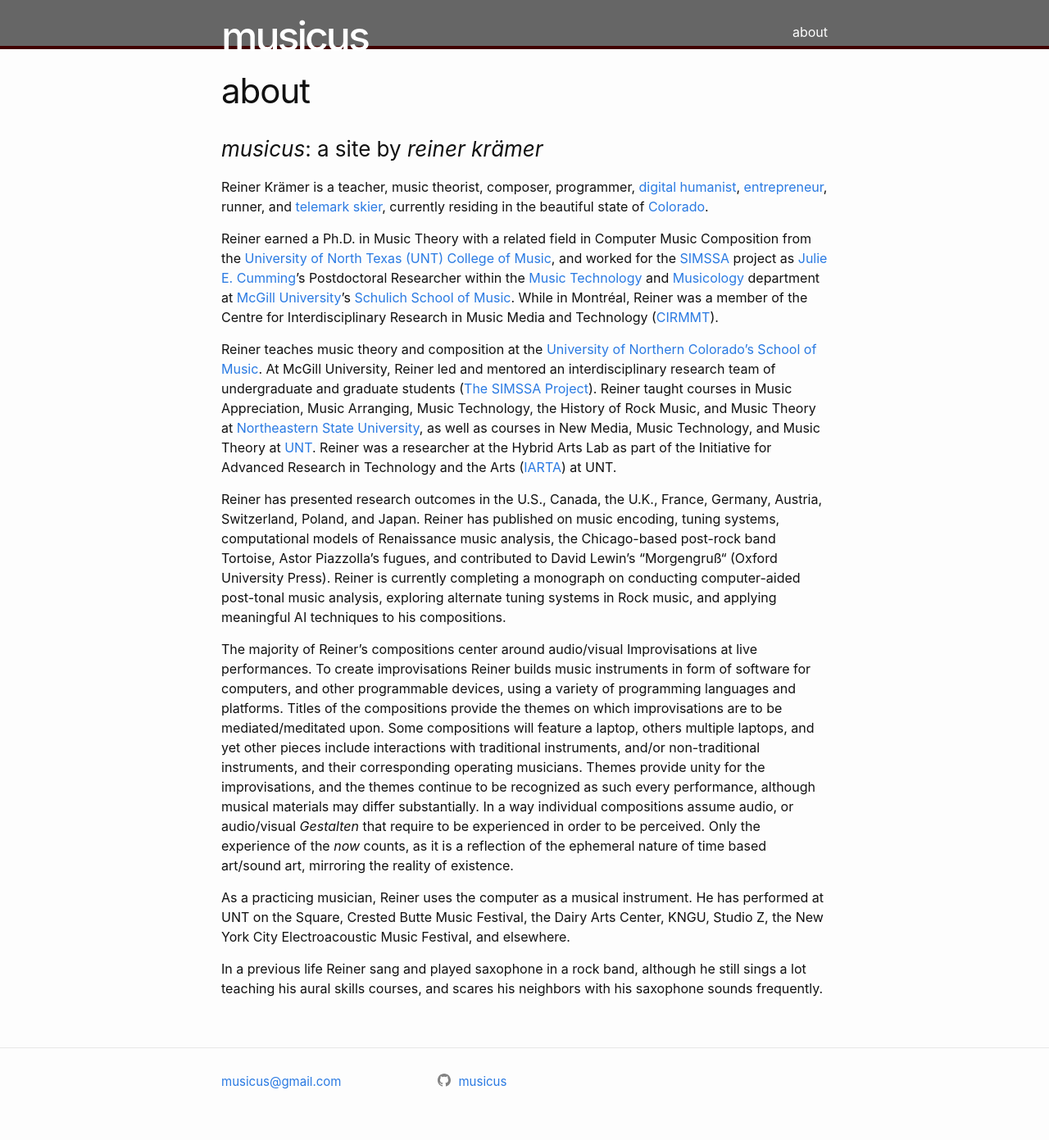
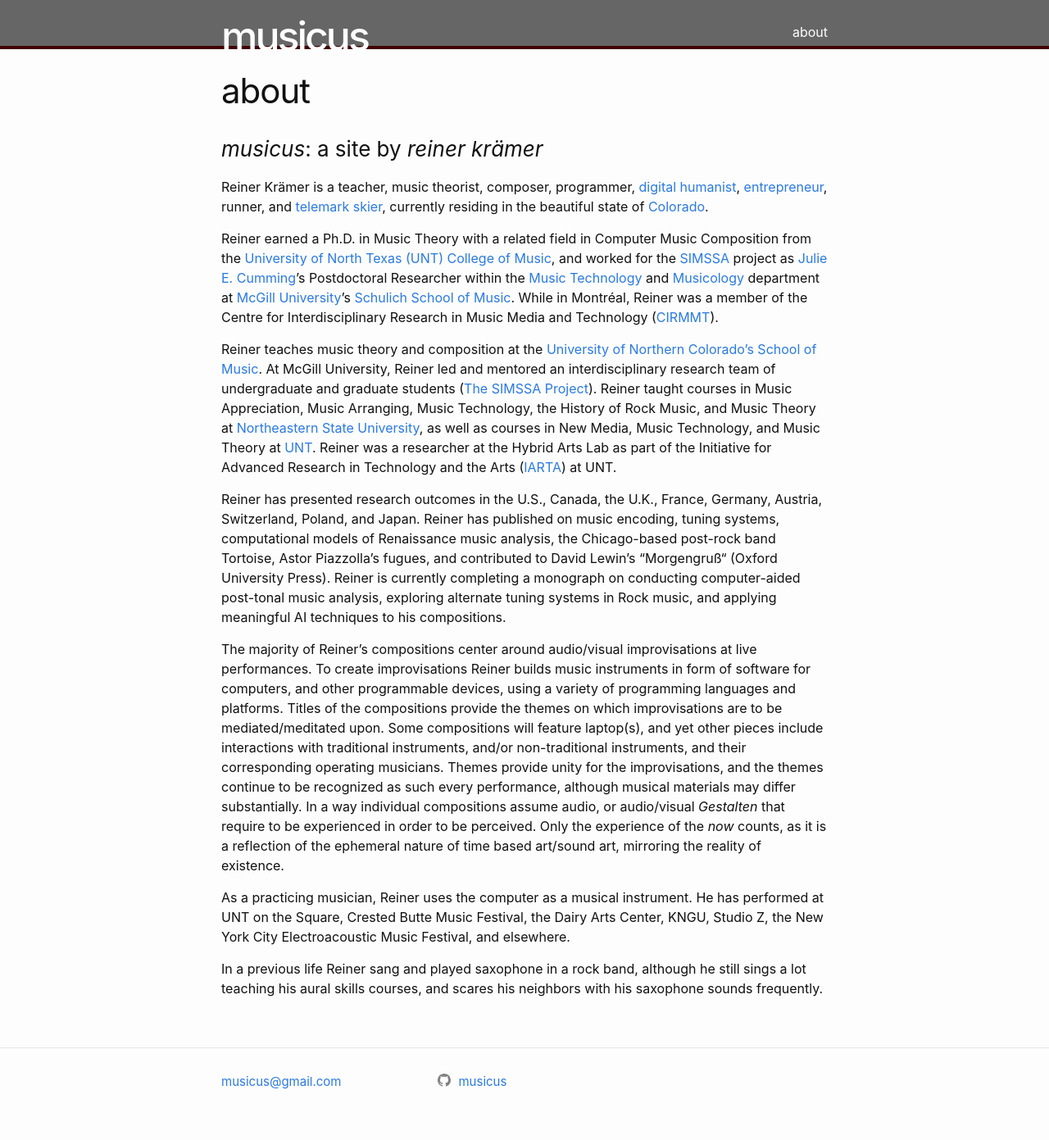
Before and after one commit to musicus/musicus.github.io, a Jekyll site: the page built from about.markdown, in a window 1280 px wide. Shown: the whole page at 82% size. Built offline with Jekyll 4.4.1, drawn with Linux system fonts in a browser that asks for light colours.

Commit message:
About page edits.

```diff
--- a/about.markdown
+++ b/about.markdown
@@ -14,7 +14,7 @@
 
 Reiner has presented research outcomes in the U.S., Canada, the U.K., France, Germany, Austria, Switzerland, Poland, and Japan. Reiner has published on music encoding, tuning systems, computational models of Renaissance music analysis, the Chicago-based post-rock band Tortoise, Astor Piazzolla’s fugues, and contributed to David Lewin's “Morgengruß“ (Oxford University Press). Reiner is currently completing a monograph on conducting computer-aided post-tonal music analysis, exploring alternate tuning systems in Rock music, and applying meaningful AI techniques to his compositions.
 
-The majority of Reiner's compositions center around audio/visual Improvisations at live performances. To create improvisations Reiner builds music instruments in form of software for computers, and other programmable devices, using a variety of programming languages and platforms. Titles of the compositions provide the themes on which improvisations are to be mediated/meditated upon. Some compositions will feature a laptop, others multiple laptops, and yet other pieces include interactions with traditional instruments, and/or non-traditional instruments, and their corresponding operating musicians. Themes provide unity for the improvisations, and the themes continue to be recognized as such every performance, although musical materials may differ substantially. In a way individual compositions assume audio, or audio/visual *Gestalten* that require to be experienced in order to be perceived. Only the experience of the *now* counts, as it is a reflection of the ephemeral nature of time based art/sound art, mirroring the reality of existence.
+The majority of Reiner's compositions center around audio/visual improvisations at live performances. To create improvisations Reiner builds music instruments in form of software for computers, and other programmable devices, using a variety of programming languages and platforms. Titles of the compositions provide the themes on which improvisations are to be mediated/meditated upon. Some compositions will feature laptop(s), and yet other pieces include interactions with traditional instruments, and/or non-traditional instruments, and their corresponding operating musicians. Themes provide unity for the improvisations, and the themes continue to be recognized as such every performance, although musical materials may differ substantially. In a way individual compositions assume audio, or audio/visual *Gestalten* that require to be experienced in order to be perceived. Only the experience of the *now* counts, as it is a reflection of the ephemeral nature of time based art/sound art, mirroring the reality of existence.
 
 As a practicing musician, Reiner uses the computer as a musical instrument. He has performed at UNT on the Square, Crested Butte Music Festival, the Dairy Arts Center, KNGU, Studio Z, the New York City Electroacoustic Music Festival, and elsewhere.
 
```
